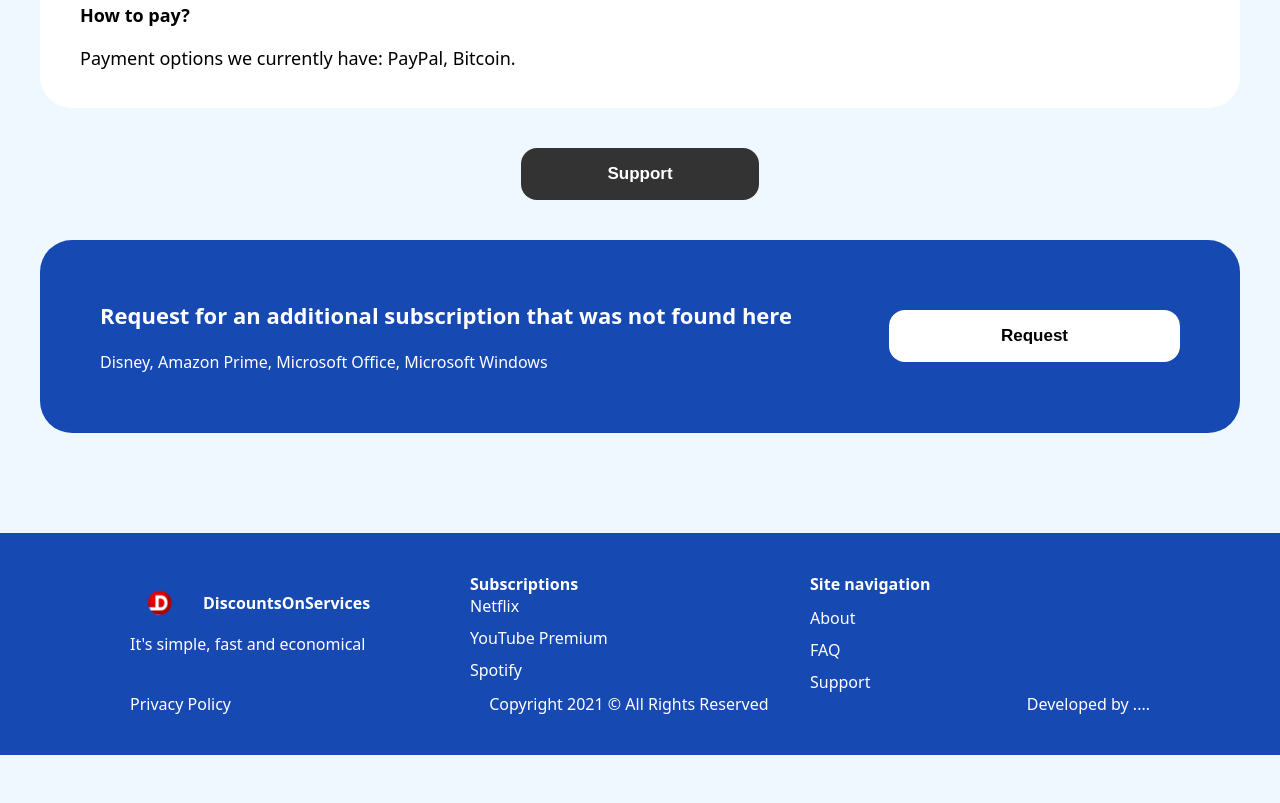
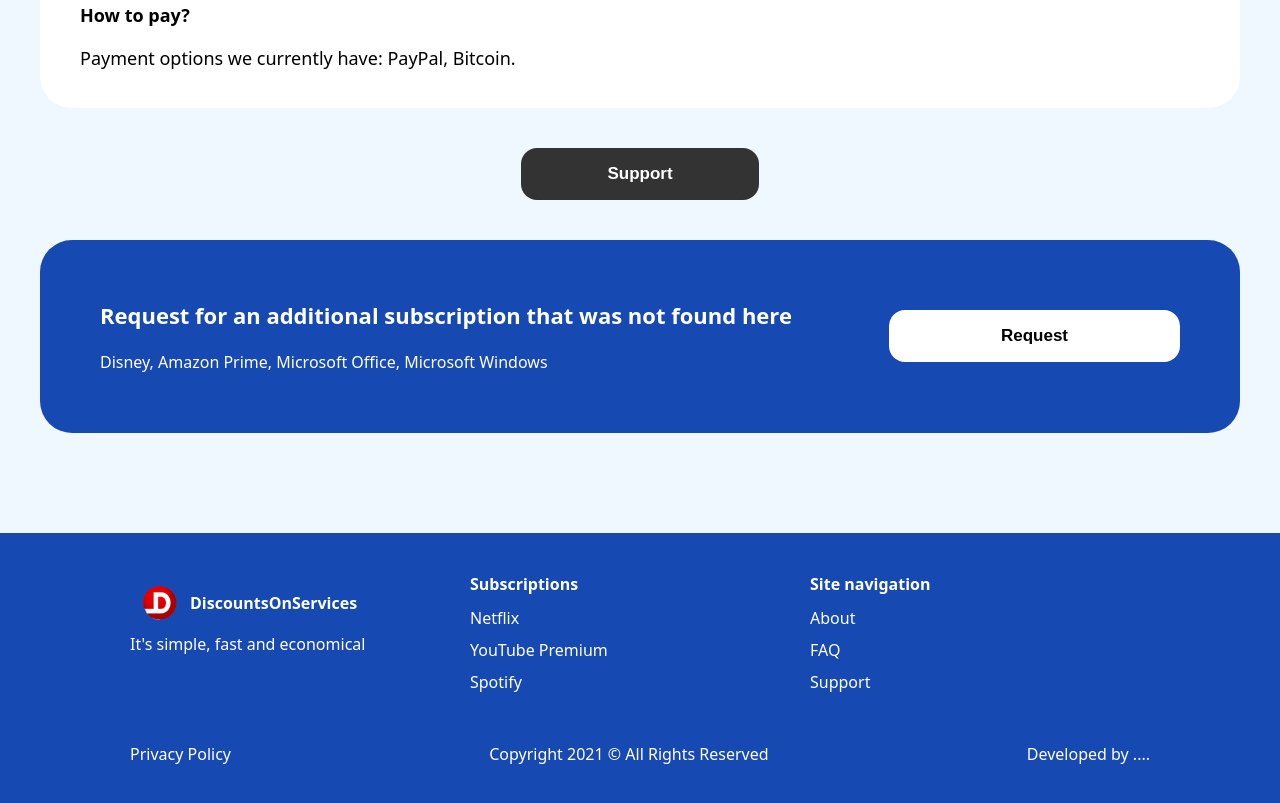
Before and after one commit to sodryk13/firstproject, a plain HTML site: page index.html in a window 1280 px wide. Shown: the part 4001-4804 px from the top of the page. Before the commit the page ends 4756 px from the top, so only its background shows below. Drawn offline with Linux system fonts and the light colour scheme.

Commit message:
Refactor footer HTML and CSS: adjust structure, add wrapper styles, and improve logo scaling

```diff
--- a/index.html
+++ b/index.html
@@ -241,12 +241,14 @@
         <div class="footer__wrapper">
             <div class="footer__info">
                 <div class="footer__logo">
-                    <img src="./src/images/logo1.png" alt="logo">
+                    <div class="footer__logo-image">
+                        <img src="./src/images/logo1.png" alt="logo">
+                    </div>
                     <h4 class="footer__head">DiscountsOnServices</h4>
                 </div>
                 <p class="footer__text">It's simple, fast and economical</p>
             </div>
-            <div class="footer__subscriptions">
+            <div class="footer__navigation">
                 <h4 class="footer__head">Subscriptions</h4>
                 <nav class="footer__nav">
                     <ul class="footer__list">
--- a/src/css/layouts/_footer.css
+++ b/src/css/layouts/_footer.css
@@ -11,12 +11,19 @@
     color: white;
     box-sizing: border-box;
 }
+
 .footer__logo{
     display: flex;
     align-items: center;
-    width: 60px;
-    height: 60px;
-    gap: 13px;
+}
+.footer__logo-image{
+  width: 60px;
+  height: 60px;
+}
+
+.footer__logo-image img {
+    object-fit: contain;
+    transform: scale(1.4);
 }
 .footer__bottom {
     display: flex;
@@ -39,3 +46,6 @@
     flex-direction: column;
     gap: 10px;
 }
+.footer__wrapper{
+    margin-bottom: 50px;
+}
```
